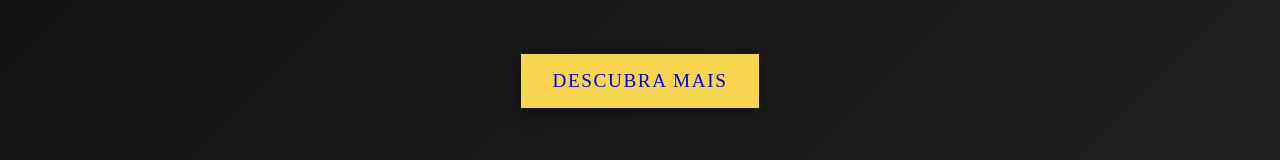
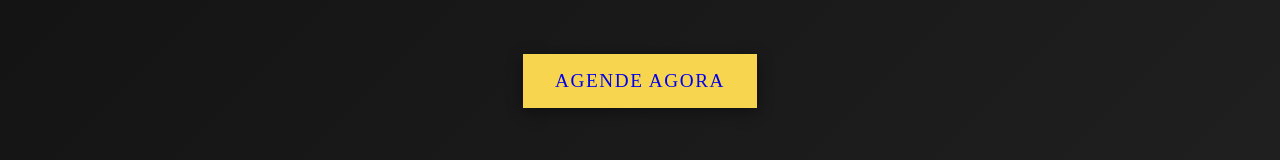
Before and after one commit to marco-duart/porto-club-barbershop, a React (Vite) app: page / in a window 1280 px wide. Shown: the part 564-724 px from the top of the page. Built offline with nearby package versions, Linux system fonts and the light colour scheme; a web font is replaced by a local one.

Commit message:
feat: new phrase for button

```diff
--- a/src/pages/home/presentation.tsx
+++ b/src/pages/home/presentation.tsx
@@ -41,7 +41,7 @@ const Presentation = () => {
         initial={{ opacity: 0, y: 50 }}
         animate={buttonControls}
       >
-        <a href={CONSTANTS.LINKS.whatsapp}>Descubra mais</a>
+        <a href={CONSTANTS.LINKS.whatsapp}>Agende agora</a>
       </S.CallToActionButton>
     </S.PresentationContainer>
   );
```
